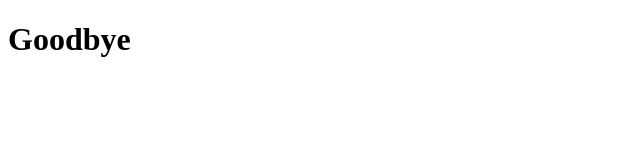
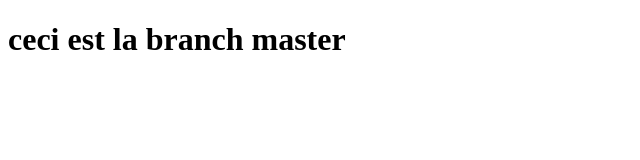
Before and after one commit to RenNatchez/exo_final_git_natchez, a plain HTML site: page index.html in a window 1280 px wide. Shown: the whole page, without its empty margins (0-640 px from the left). Drawn offline with Linux system fonts and the light colour scheme.

Commit message:
changement du contenu du h1 par 'ceci est la branch master'

```diff
--- a/index.html
+++ b/index.html
@@ -6,6 +6,6 @@
     <title>Document</title>
 </head>
 <body>
-    <h1>Goodbye</h1>
+    <h1>ceci est la branch master</h1>
 </body>
 </html>
```
